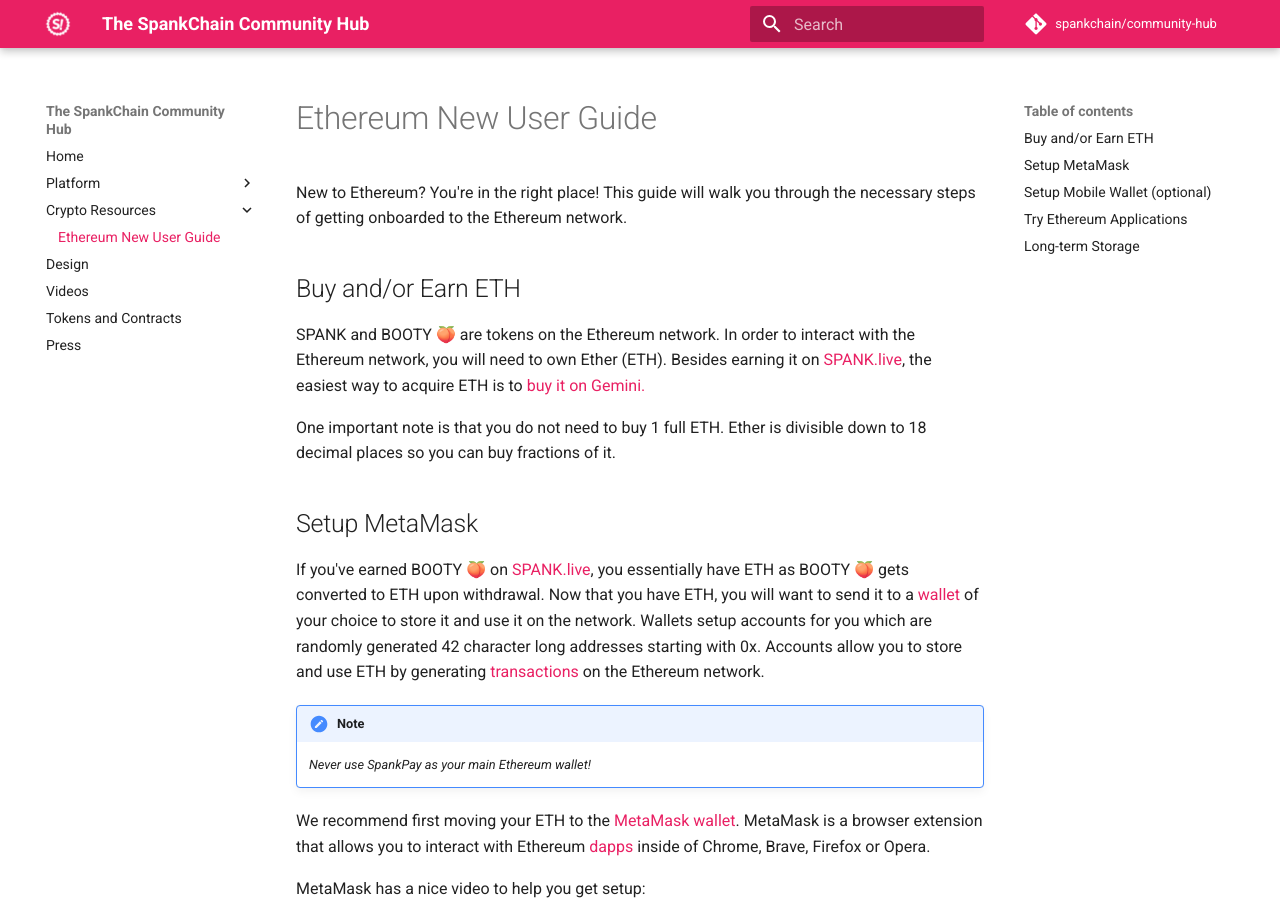
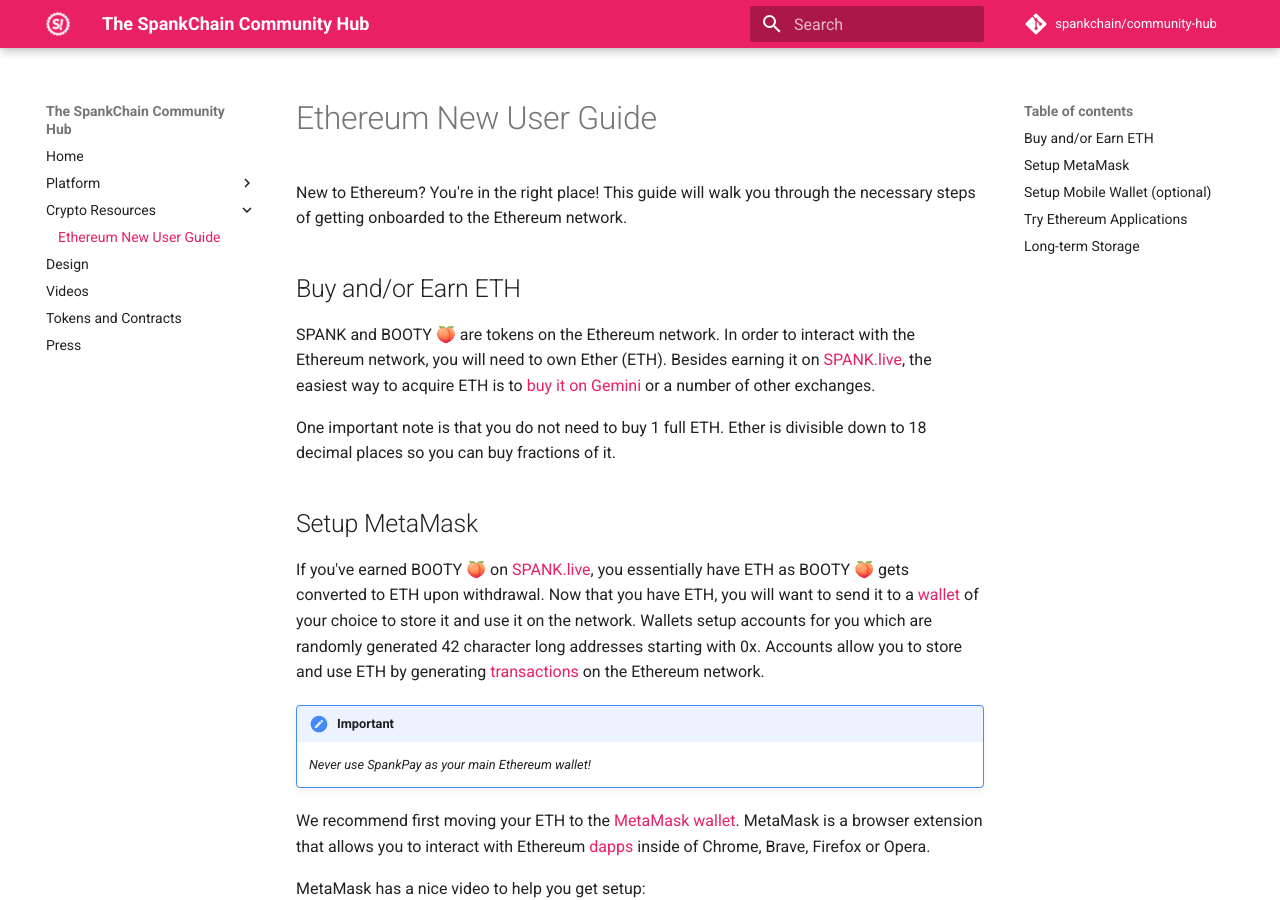
Before and after one commit to CryptoGrilsFinance/community-hub, an MkDocs documentation site: the page built from docs/crypto/eth-new-user-guide.md, in a window 1280 px wide and 900 px high. Built offline with MkDocs 1.6.1 and Material for MkDocs 9.7.7, drawn with Linux system fonts in a browser that asks for light colours; comment, search, counter and statistics services are not loaded.

Commit message:
add period 10 🔥🍑🔥

```diff
--- a/docs/crypto/eth-new-user-guide.md
+++ b/docs/crypto/eth-new-user-guide.md
@@ -4,7 +4,7 @@ New to Ethereum? You're in the right place! This guide will walk you through the
 
 ## Buy and/or Earn ETH
 
-SPANK and BOOTY 🍑 are tokens on the Ethereum network. In order to interact with the Ethereum network, you will need to own Ether (ETH). Besides earning it on [SPANK.live](https://spank.live), the easiest way to acquire ETH is to [buy it on Gemini.](https://www.gemini.com)
+SPANK and BOOTY 🍑 are tokens on the Ethereum network. In order to interact with the Ethereum network, you will need to own Ether (ETH). Besides earning it on [SPANK.live](https://spank.live), the easiest way to acquire ETH is to [buy it on Gemini](https://www.gemini.com) or a number of other exchanges.
 
 One important note is that you do not need to buy 1 full ETH. Ether is divisible down to 18 decimal places so you can buy fractions of it.
 
@@ -12,7 +12,7 @@ One important note is that you do not need to buy 1 full ETH. Ether is divisible
 
 If you've earned BOOTY 🍑 on [SPANK.live](https://spank.live), you essentially have ETH as BOOTY 🍑 gets converted to ETH upon withdrawal. Now that you have ETH, you will want to send it to a [wallet](https://docs.ethhub.io/using-ethereum/wallets/intro-to-ethereum-wallets/) of your choice to store it and use it on the network. Wallets setup accounts for you which are randomly generated 42 character long addresses starting with 0x. Accounts allow you to store and use ETH by generating [transactions](https://docs.ethhub.io/using-ethereum/transactions/) on the Ethereum network.
 
-!!! note
+!!! important
     _Never use SpankPay as your main Ethereum wallet!_
 
 We recommend first moving your ETH to the [MetaMask wallet](https://metamask.io/). MetaMask is a browser extension that allows you to interact with Ethereum [dapps](https://docs.ethhub.io/built-on-ethereum/built-on-ethereum/) inside of Chrome, Brave, Firefox or Opera.
```
Also changed, not shown: docs/platform/spankbank/spankbank.md (+1 -0 lines).
